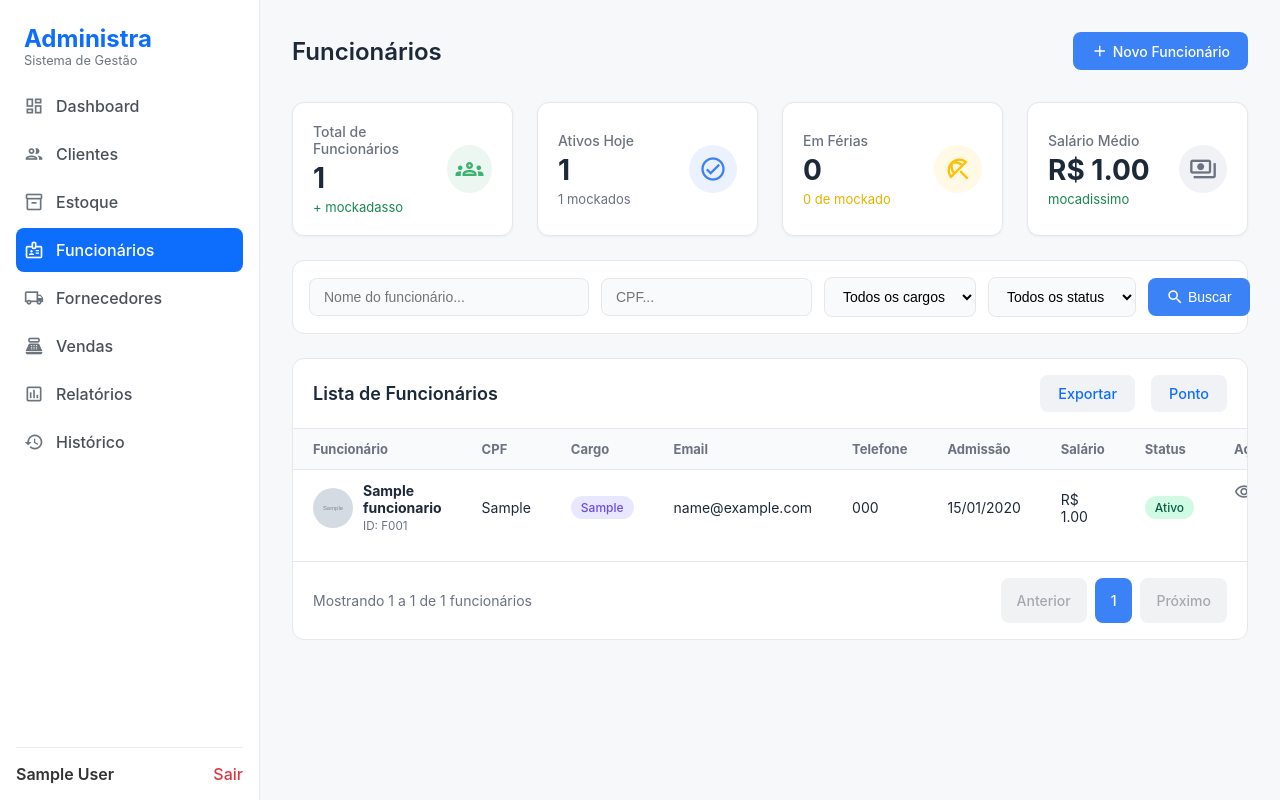
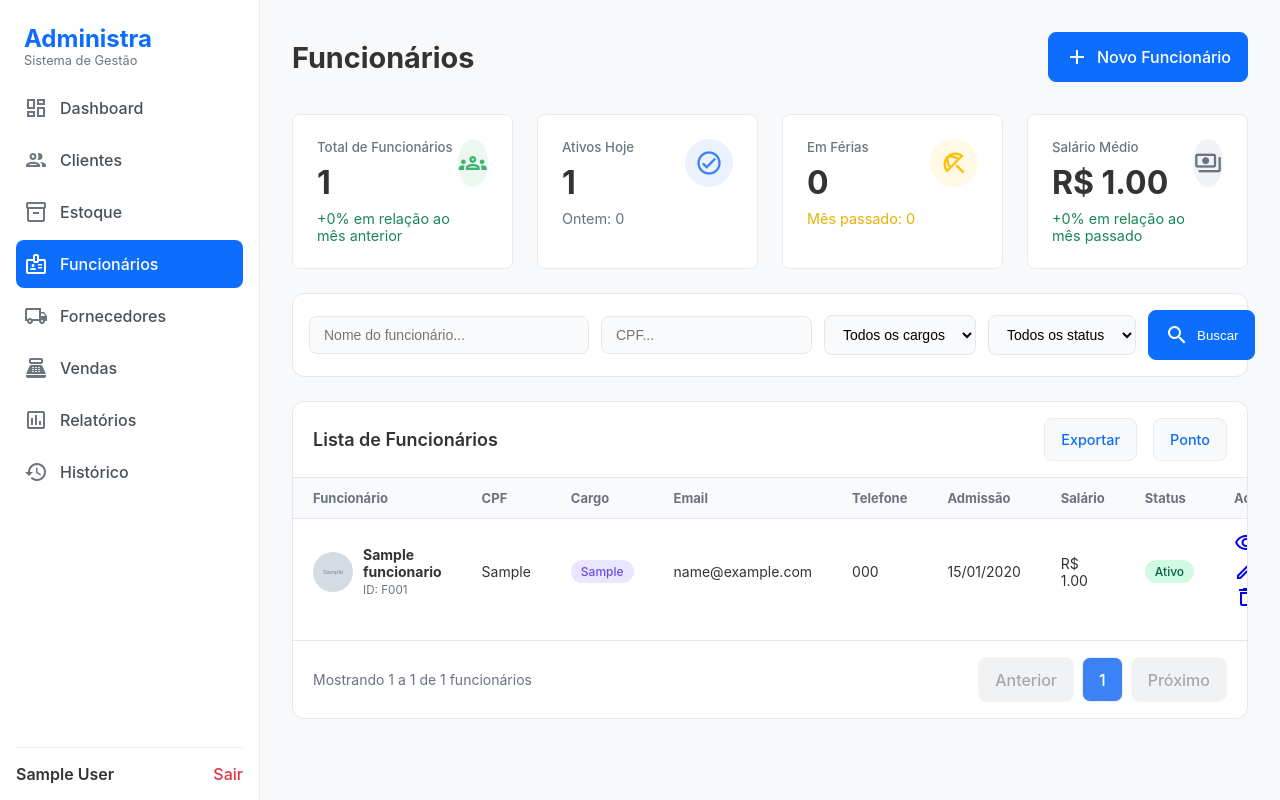
Before and after one commit to Kauantoolkit/Administra-Kauan, a Django app: page /funcionarios/ in a window 1280 px wide. Run offline with Django 5.2, Linux system fonts and the light colour scheme; a user stored in the database is signed in; tables that the repository leaves empty hold one stand-in row (values such as "Sample post"); grey boxes marked "Sample" are stand-in pictures.

Commit message:
arrumei os problemas de css nas minhas telas e resolvi os conflitos com a main

```diff
--- a/clientes/templates/clientes/lista_clientes.html
+++ b/clientes/templates/clientes/lista_clientes.html
@@ -23,7 +23,7 @@
     --shadow:0 1px 3px rgba(16,24,40,0.08),0 1px 2px rgba(16,24,40,0.03);
 }
 
-body { background: var(--bg); font-family: "Inter", sans-serif; color: var(--text); }
+
 
 .page-header-content { margin-bottom: 28px; display: flex; justify-content: space-between; align-items: center; }
 .page-header-content h1 { font-size: 26px; font-weight: 600; }
--- a/funcionarios/models.py
+++ b/funcionarios/models.py
@@ -26,6 +26,7 @@ class Funcionario(models.Model):
 
     salario = models.DecimalField(max_digits=10, decimal_places=2)
     data_admissao = models.DateField(default=timezone.now)
+    data_atualizacao = models.DateTimeField(auto_now=True)
 
     status = models.CharField(max_length=10, choices=STATUS_CHOICES, default="ativo")
 
@@ -36,7 +37,6 @@ class Funcionario(models.Model):
 
     @property
     def codigo(self):
-        """Gera um código de funcionário baseado no ID do banco, tipo F001, F002..."""
         if self.id is None:
-            return "Novo"  # antes de salvar, ainda não há ID
+            return "Novo"
         return f"F{self.id:03d}"
--- a/funcionarios/templates/funcionarios/funcionarios_list.html
+++ b/funcionarios/templates/funcionarios/funcionarios_list.html
@@ -5,19 +5,14 @@
 {% block content %}
 
 <style>
-body { font-family: "Inter", sans-serif; color: #1D2939; background: #F7F8FA; }
-.header { display:flex; justify-content:space-between; align-items:center; margin-bottom:2rem; }
-.header h1 { font-size:24px; font-weight:600; }
-.btn-action { padding:10px 18px; border-radius:8px; font-size:14px; background:#F0F2F5; cursor:pointer; text-decoration:none; color:#1D2939; transition:0.2s; border:none; display:inline-flex; align-items:center; }
-.btn-action.primary { background:#3B82F6; color:white; font-weight:500; }
-.btn-action:hover { opacity:.9; }
-.btn-action span.material-icons-outlined { margin-right:4px; font-size:18px; }
 
-.stats-grid { display:grid; grid-template-columns:repeat(4,1fr); gap:1.5rem; margin-bottom:1.5rem; }
-.stat-card { background:white; padding:20px; border-radius:12px; border:1px solid #E5E7EB; box-shadow:0 1px 3px rgba(0,0,0,0.05); display:flex; justify-content:space-between; align-items:center; }
-.stat-card-info h5 { font-size:14px; font-weight:500; color:#6B7280; margin-bottom:4px; }
-.stat-card-info h2 { font-size:28px; font-weight:700; }
-.stat-card-info p { font-size:13px; margin-top:4px; }
+
+
+
+
+
+
+
 .positive { color:#2ECC71; }
 .warning { color:#E8B200; }
 .stat-card-icon { width:48px; height:48px; border-radius:50%; background:#F3F4F6; display:flex; justify-content:center; align-items:center; }
@@ -58,12 +53,7 @@ table img { border-radius:50%; object-fit: cover; }
 /* Status: Cargo */
 .status-badge.cargo { background:#e9e7ff; color:#6b4ce6; }
 
-/* Ações (Olho, Lápis, Lixeira) */
-.actions { display:flex; gap:12px; }
-.actions a { color:#6B7280; }
-.actions a:last-child { color:#EF4444; }
-.material-icons-outlined { font-size:20px; cursor:pointer; }
-.material-icons-outlined:hover { opacity:.7; }
+
 
 
 
@@ -86,30 +76,49 @@ table img { border-radius:50%; object-fit: cover; }
         <div class="stat-card-info">
             <h5>Total de Funcionários</h5>
             <h2>{{ total_funcionarios }}</h2>
-            <p class="positive">+{{ aumento_mes }} mockadasso</p>
+            <p class="positive">
+                +{{ aumento_mes }}% em relação ao mês anterior
+            </p>
         </div>
         <div class="stat-card-icon"><span class="material-icons-outlined" style="color:#3CB371;">groups</span></div>
     </div>
+
     <div class="stat-card">
         <div class="stat-card-info">
             <h5>Ativos Hoje</h5>
             <h2>{{ ativos_hoje }}</h2>
-            <p style="color:#6B7280;">{{ ativos_hoje }} mockados</p> </div>
+            <p style="color:#6B7280;">
+                Ontem: {{ ativos_ontem }}
+            </p>
+        </div>
         <div class="stat-card-icon"><span class="material-icons-outlined">check_circle</span></div>
     </div>
+
     <div class="stat-card">
         <div class="stat-card-info">
             <h5>Em Férias</h5>
             <h2>{{ ferias }}</h2>
-            <p class="warning">{{ ferias }} de mockado</p>
+            <p class="warning">
+                Mês passado: {{ ferias_mes_passado }}
+            </p>
         </div>
         <div class="stat-card-icon"><span class="material-icons-outlined" style="color:#FFC107;">beach_access</span></div>
     </div>
+
     <div class="stat-card">
         <div class="stat-card-info">
             <h5>Salário Médio</h5>
             <h2>R$ {{ salario_medio }}</h2>
-            <p class="positive">mocadissimo</p>
+
+            {% if aumento_salarial >= 0 %}
+                <p class="positive">
+                    +{{ aumento_salarial }}% em relação ao mês passado
+                </p>
+            {% else %}
+                <p style="color:#EF4444;">
+                    {{ aumento_salarial }}% em relação ao mês passado
+                </p>
+            {% endif %}
         </div>
         <div class="stat-card-icon"><span class="material-icons-outlined" style="color:#6B7280;">payments</span></div>
     </div>
--- a/funcionarios/views.py
+++ b/funcionarios/views.py
@@ -1,4 +1,6 @@
 # funcionarios/views.py
+from datetime import timedelta
+from django.utils import timezone
 from django.shortcuts import render, redirect, get_object_or_404
 from django.contrib.auth.decorators import login_required
 from django.core.paginator import Paginator
@@ -14,9 +16,74 @@ from .forms import FuncionarioForm
 # ---------------------------
 @login_required
 def funcionarios_list(request):
-    funcionarios = Funcionario.objects.all().order_by('-id')
+    # -------------------------------------------------------------------------
+    # BASE PARA ESTATÍSTICAS (SEM FILTROS)
+    # -------------------------------------------------------------------------
+    qs_base = Funcionario.objects.all()
 
-    # --- Filtros via GET ---
+    hoje = timezone.now().date()
+    ontem = hoje - timedelta(days=1)
+
+    # ----- TOTAL -----
+    total_funcionarios = qs_base.count()
+
+    # ----- MÊS PASSADO -----
+    mes_passado = hoje.replace(day=1) - timedelta(days=1)
+    inicio_mes_passado = mes_passado.replace(day=1)
+
+    funcionarios_mes_passado = qs_base.filter(
+        data_admissao__month=inicio_mes_passado.month,
+        data_admissao__year=inicio_mes_passado.year,
+    ).count()
+
+    if funcionarios_mes_passado > 0:
+        aumento_mes = round(
+            ((total_funcionarios - funcionarios_mes_passado) / funcionarios_mes_passado) * 100,
+            1
+        )
+    else:
+        aumento_mes = 0
+
+    # ----- ATIVOS -----
+    ativos_hoje = qs_base.filter(status="ativo").count()
+
+    # Agora funciona porque data_atualizacao é DateTimeField
+    ativos_ontem = qs_base.filter(
+        status="ativo",
+        data_atualizacao__date=ontem,
+    ).count()
+
+    # ----- FÉRIAS -----
+    ferias_hoje = qs_base.filter(status="ferias").count()
+
+    ferias_mes_passado = qs_base.filter(
+        status="ferias",
+        data_atualizacao__date__gte=inicio_mes_passado,
+        data_atualizacao__date__lte=mes_passado,
+    ).count()
+
+    # ----- SALÁRIO MÉDIO -----
+    salario_medio = qs_base.aggregate(avg=Avg("salario"))["avg"] or 0
+    salario_medio = round(salario_medio, 2)
+
+    salario_medio_mes_passado = qs_base.filter(
+        data_atualizacao__date__gte=inicio_mes_passado,
+        data_atualizacao__date__lte=mes_passado,
+    ).aggregate(avg=Avg("salario"))["avg"] or 0
+
+    if salario_medio_mes_passado > 0:
+        aumento_salarial = round(
+            ((salario_medio - salario_medio_mes_passado) / salario_medio_mes_passado) * 100,
+            1
+        )
+    else:
+        aumento_salarial = 0
+
+    # -------------------------------------------------------------------------
+    # LISTAGEM COM FILTROS (NÃO ALTERA AS ESTATÍSTICAS)
+    # -------------------------------------------------------------------------
+    funcionarios = qs_base.order_by('-id')
+
     nome = request.GET.get('nome', '')
     cpf = request.GET.get('cpf', '')
     cargo = request.GET.get('cargo', '')
@@ -31,27 +98,32 @@ def funcionarios_list(request):
     if status:
         funcionarios = funcionarios.filter(status=status)
 
-    # --- Estatísticas dos cards ---
-    total_funcionarios = funcionarios.count()
-    ativos_hoje = funcionarios.filter(status="ativo").count()
-    ferias = funcionarios.filter(status="ferias").count()
+    # -------------------------------------------------------------------------
+    # PAGINAÇÃO
+    # -------------------------------------------------------------------------
+    paginator = Paginator(funcionarios, 10)
+    page_number = request.GET.get("page")
+    page_obj = paginator.get_page(page_number)
 
-    salario_medio = funcionarios.aggregate(Avg('salario'))['salario__avg'] or 0
-    salario_medio = round(salario_medio, 2)
-
-    cargos = Funcionario.objects.values_list("cargo", flat=True).distinct()
-
-    # --- Paginação ---
-    paginator = Paginator(funcionarios, 10)
-    page_number = request.GET.get('page')
-    page_obj = paginator.get_page(page_number)
+    cargos = qs_base.values_list("cargo", flat=True).distinct()
 
     return render(request, "funcionarios/funcionarios_list.html", {
         "page_obj": page_obj,
+
+        # ESTATÍSTICAS COMPLETAS:
         "total_funcionarios": total_funcionarios,
+        "aumento_mes": aumento_mes,
+
         "ativos_hoje": ativos_hoje,
-        "ferias": ferias,
+        "ativos_ontem": ativos_ontem,
+
+        "ferias": ferias_hoje,
+        "ferias_mes_passado": ferias_mes_passado,
+
         "salario_medio": salario_medio,
+        "aumento_salarial": aumento_salarial,
+
+        # Filtros
         "cargos": cargos,
     })
 
@@ -70,9 +142,7 @@ def funcionario_create(request):
     else:
         form = FuncionarioForm()
 
-    return render(request, "funcionarios/funcionario_create.html", {
-        "form": form
-    })
+    return render(request, "funcionarios/funcionario_create.html", {"form": form})
 
 
 # ---------------------------
@@ -91,9 +161,7 @@ def funcionario_edit(request, pk):
     else:
         form = FuncionarioForm(instance=funcionario)
 
-    return render(request, "funcionarios/funcionario_edit.html", {
-        "form": form
-    })
+    return render(request, "funcionarios/funcionario_edit.html", {"form": form})
 
 
 # ---------------------------
@@ -102,9 +170,7 @@ def funcionario_edit(request, pk):
 @login_required
 def funcionario_detail(request, pk):
     funcionario = get_object_or_404(Funcionario, pk=pk)
-    return render(request, "funcionarios/funcionario_detail.html", {
-        "funcionario": funcionario
-    })
+    return render(request, "funcionarios/funcionario_detail.html", {"funcionario": funcionario})
 
 
 # ---------------------------
@@ -119,6 +185,4 @@ def funcionario_delete(request, pk):
         messages.success(request, "Funcionário excluído com sucesso.")
         return redirect("funcionarios_list")
 
-    return render(request, "funcionarios/funcionario_confirm_delete.html", {
-        "funcionario": funcionario
-    })
+    return render(request, "funcionarios/funcionario_confirm_delete.html", {"funcionario": funcionario})
```
Also changed, not shown: funcionarios/migrations/0002_remove_funcionario_codigo_and_more.py (deleted).
